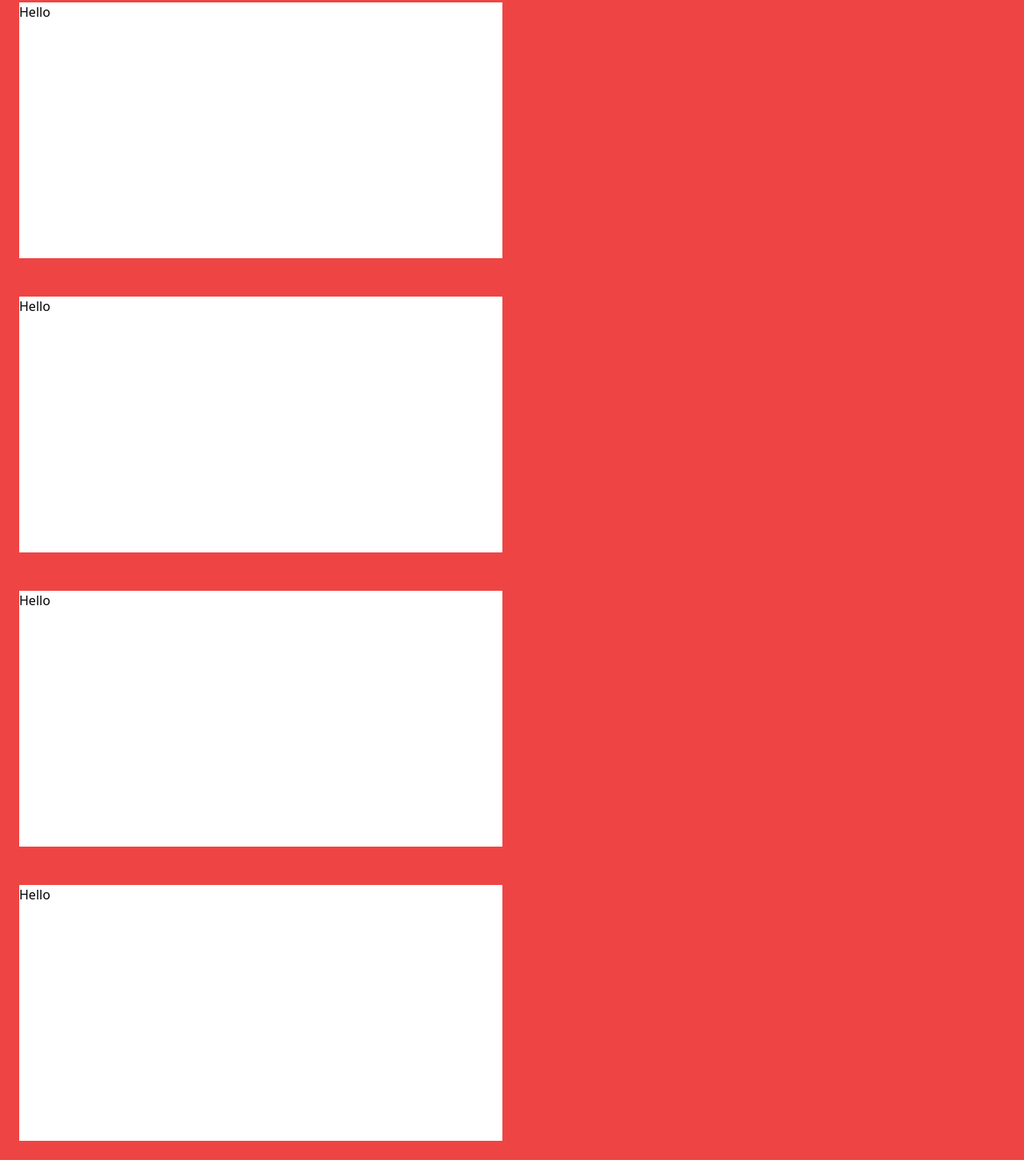
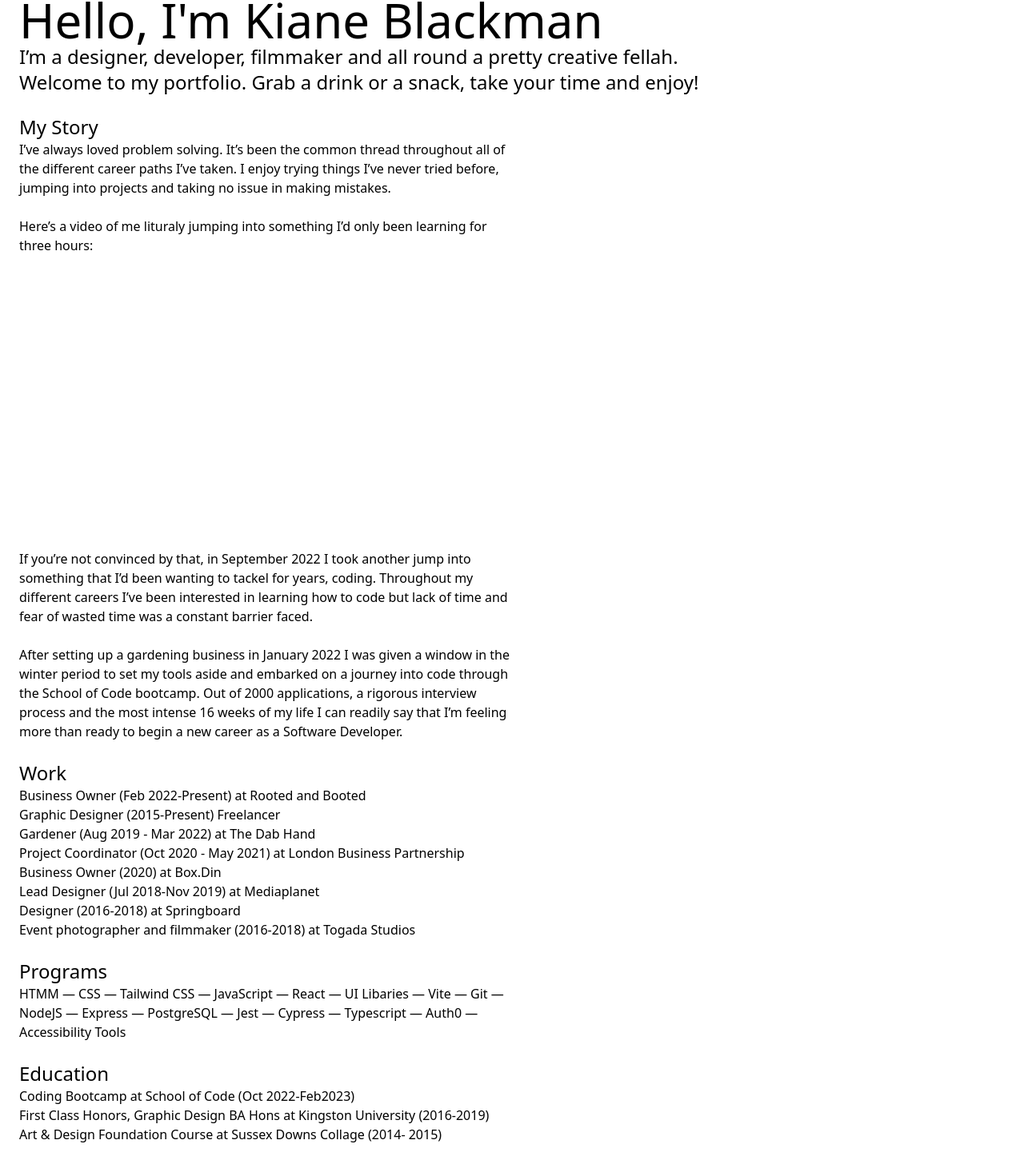
Before and after one commit to kianeblackman/portfolio_website, a React (Vite) app: page / in a window 1280 px wide. Shown: the part 69-1530 px from the top of the page at 80% size. Built offline with nearby package versions, Linux system fonts and the light colour scheme.

Commit message:
about page info added

```diff
--- /dev/null
+++ b/src/pages/AboutPage/AboutPage.jsx
@@ -0,0 +1,85 @@
+import React from 'react';
+
+export default function AboutPage() {
+  return (
+    <div className="p-6 pt-16">
+      <div className="w-3/4">
+        <h1 className="text-6xl">Hello, I'm Kiane Blackman</h1>
+        <h2 className="text-2xl">
+          I’m a designer, developer, filmmaker and all round a pretty creative
+          fellah. Welcome to my portfolio. Grab a drink or a snack, take your
+          time and enjoy!
+        </h2>
+      </div>
+      <br></br>
+      <div className="w-1/2">
+        <h2 className="text-2xl">My Story</h2>
+        <h3>
+          I’ve always loved problem solving. It’s been the common thread
+          throughout all of the different career paths I’ve taken. I enjoy
+          trying things I’ve never tried before, jumping into projects and
+          taking no issue in making mistakes.
+          <br></br>
+          <br></br>
+          Here’s a video of me lituraly jumping into something I’d only been
+          learning for three hours:
+          <br></br>
+          <br></br>
+          <div className="bg-white h-80"></div>
+          <br></br>
+          If you’re not convinced by that, in September 2022 I took another jump
+          into something that I’d been wanting to tackel for years, coding.
+          Throughout my different careers I’ve been interested in learning how
+          to code but lack of time and fear of wasted time was a constant
+          barrier faced.
+          <br></br>
+          <br></br>
+          After setting up a gardening business in January 2022 I was given a
+          window in the winter period to set my tools aside and embarked on a
+          journey into code through the School of Code bootcamp. Out of 2000
+          applications, a rigorous interview process and the most intense 16
+          weeks of my life I can readily say that I’m feeling more than ready to
+          begin a new career as a Software Developer.
+        </h3>
+        <br></br>
+        <h2 className="text-2xl">Work</h2>
+        <h3>
+          Business Owner (Feb 2022-Present) at Rooted and Booted<br></br>
+          Graphic Designer (2015-Present) Freelancer<br></br>
+          Gardener (Aug 2019 - Mar 2022) at The Dab Hand<br></br>
+          Project Coordinator (Oct 2020 - May 2021) at London Business
+          Partnership
+          <br></br>
+          Business Owner (2020) at Box.Din<br></br>
+          Lead Designer (Jul 2018-Nov 2019) at Mediaplanet<br></br>
+          Designer (2016-2018) at Springboard<br></br>
+          Event photographer and filmmaker (2016-2018) at Togada Studios
+        </h3>
+        <br></br>
+        <h2 className="text-2xl">Programs</h2>
+        <h3>
+          HTMM — CSS — Tailwind CSS — JavaScript — React — UI Libaries — Vite —
+          Git — NodeJS — Express — PostgreSQL — Jest — Cypress — Typescript —
+          Auth0 — Accessibility Tools
+        </h3>
+        <br></br>
+        <h2 className="text-2xl">Education</h2>
+        <h3>
+          Coding Bootcamp at School of Code (Oct 2022-Feb2023)<br></br>
+          First Class Honors, Graphic Design BA Hons at Kingston University
+          (2016-2019)<br></br>
+          Art & Design Foundation Course at Sussex Downs Collage (2014- 2015)
+          <br></br>
+        </h3>
+        <br></br>
+        <h2 className="text-2xl">Contact</h2>
+        <h3>
+          Softwear Developer<br></br>
+          kianeblackman@gmail.com<br></br>
+          +44 (0) 7736 515 571<br></br>
+          @kiane_blackman
+        </h3>
+      </div>
+    </div>
+  );
+}
--- a/src/pages/AboutPage/AboutPage.tsx
+++ /dev/null
@@ -1,22 +0,0 @@
-import React from 'react'
-
-export default function AboutPage() {
-  return (
-    <div className="w-full h-full  bg-red-500">
-            <ul className="pt-12">
-        <div className="grid grid-cols-1 xs:grid-cols-2 gap-6 w-full p-6">
-        <li className="bg-white h-80">Hello</li>
-        </div>
-        <div className="grid grid-cols-1 xs:grid-cols-2 gap-6 w-full p-6">
-        <li className="bg-white h-80">Hello</li>
-        </div>
-        <div className="grid grid-cols-1 xs:grid-cols-2 gap-6 w-full p-6">
-        <li className="bg-white h-80">Hello</li>
-        </div>
-        <div className="grid grid-cols-1 xs:grid-cols-2 gap-6 w-full p-6">
-        <li className="bg-white h-80">Hello</li>
-        </div>
-      </ul>
-    </div>
-  )
-}
```
Also changed, not shown: src/App.jsx (+4 -4 lines).
